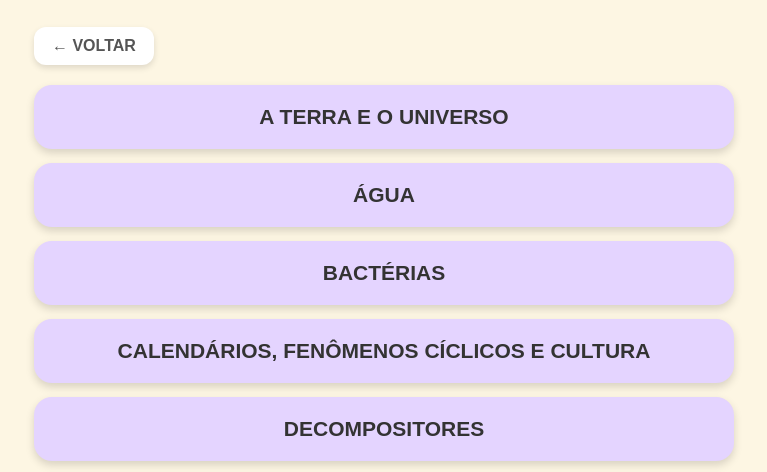
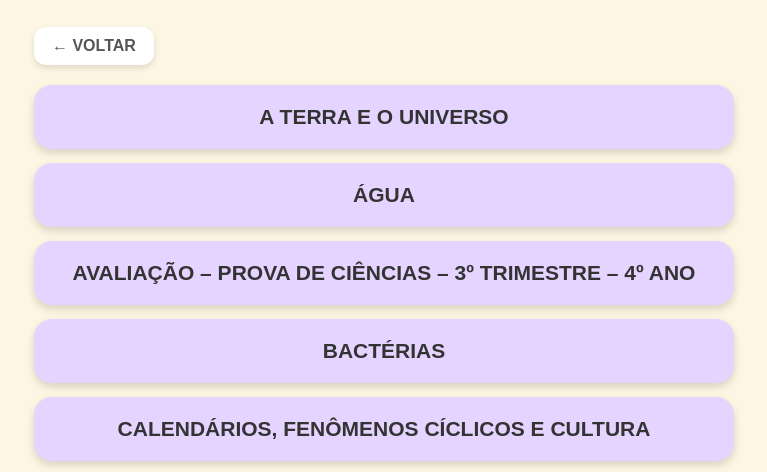
Before and after one commit to guilhermegdadiniz/atividadeseunicecarneiro, a plain HTML site: page 4ano/ciencias.html in a window 1280 px wide. Shown: the part 289-761 px from the top of the page, without its empty margins (256-1023 px from the left). Drawn offline with Linux system fonts and the light colour scheme.

Commit message:
Update ciencias.html

```diff
--- a/4ano/ciencias.html
+++ b/4ano/ciencias.html
@@ -191,6 +191,7 @@
 <li><a href="BACTERIAS.pdf" target="_blank">BACTÉRIAS</a></li>
 <li><a href="DECOMPOSITORES.pdf" target="_blank">DECOMPOSITORES</a></li>
 <li><a href="FUNGOS%20E%20DOENCAS.pdf" target="_blank">FUNGOS E DOENÇAS</a></li>
+<li><a href="AVALIACAO%20PROVA%20CIENCIAS%20TERCEIRO%20TRIMESTRE%204%20ANO.pdf" target="_blank">AVALIAÇÃO – PROVA DE CIÊNCIAS – 3º TRIMESTRE – 4º ANO</a></li>
 
 
   </ul>
```
